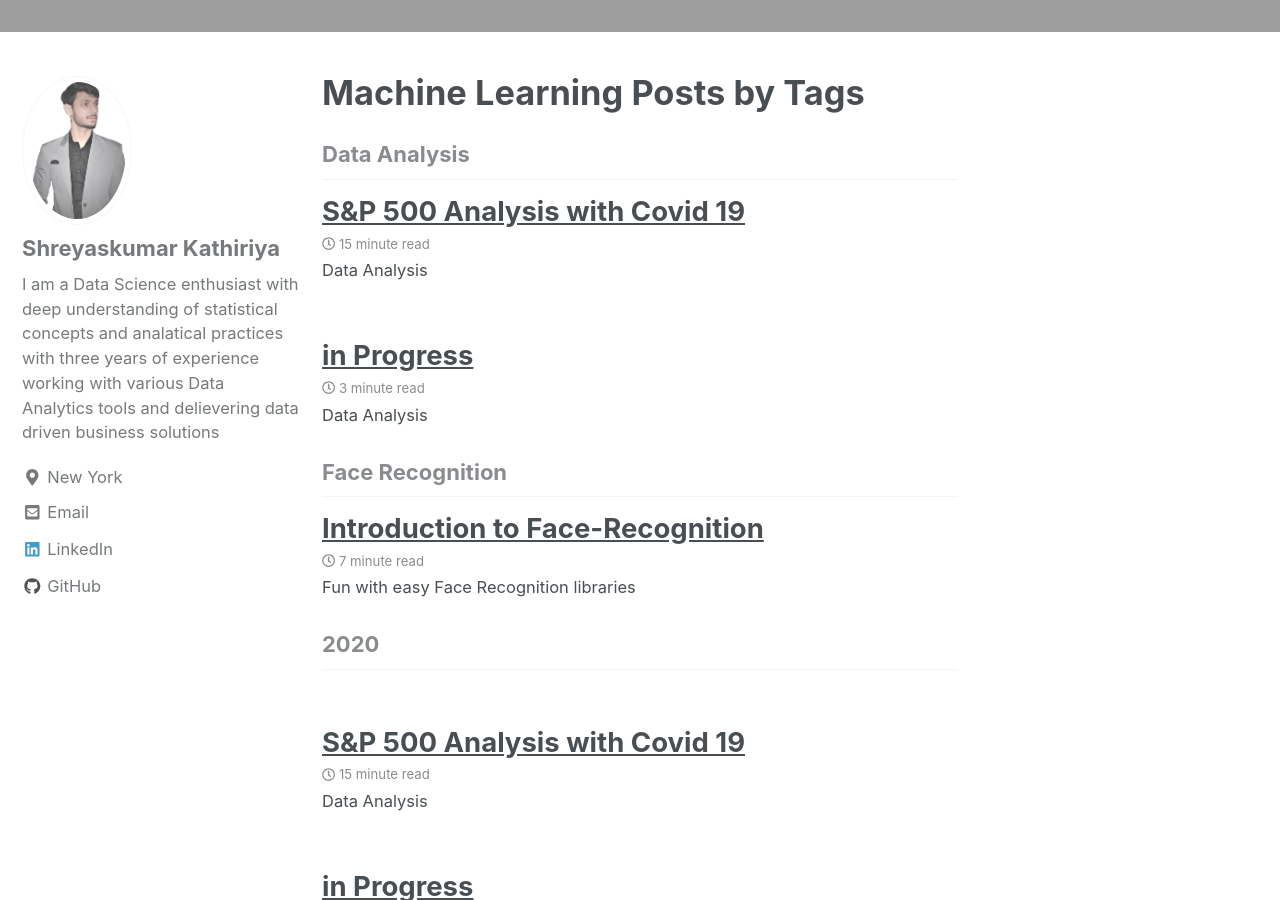
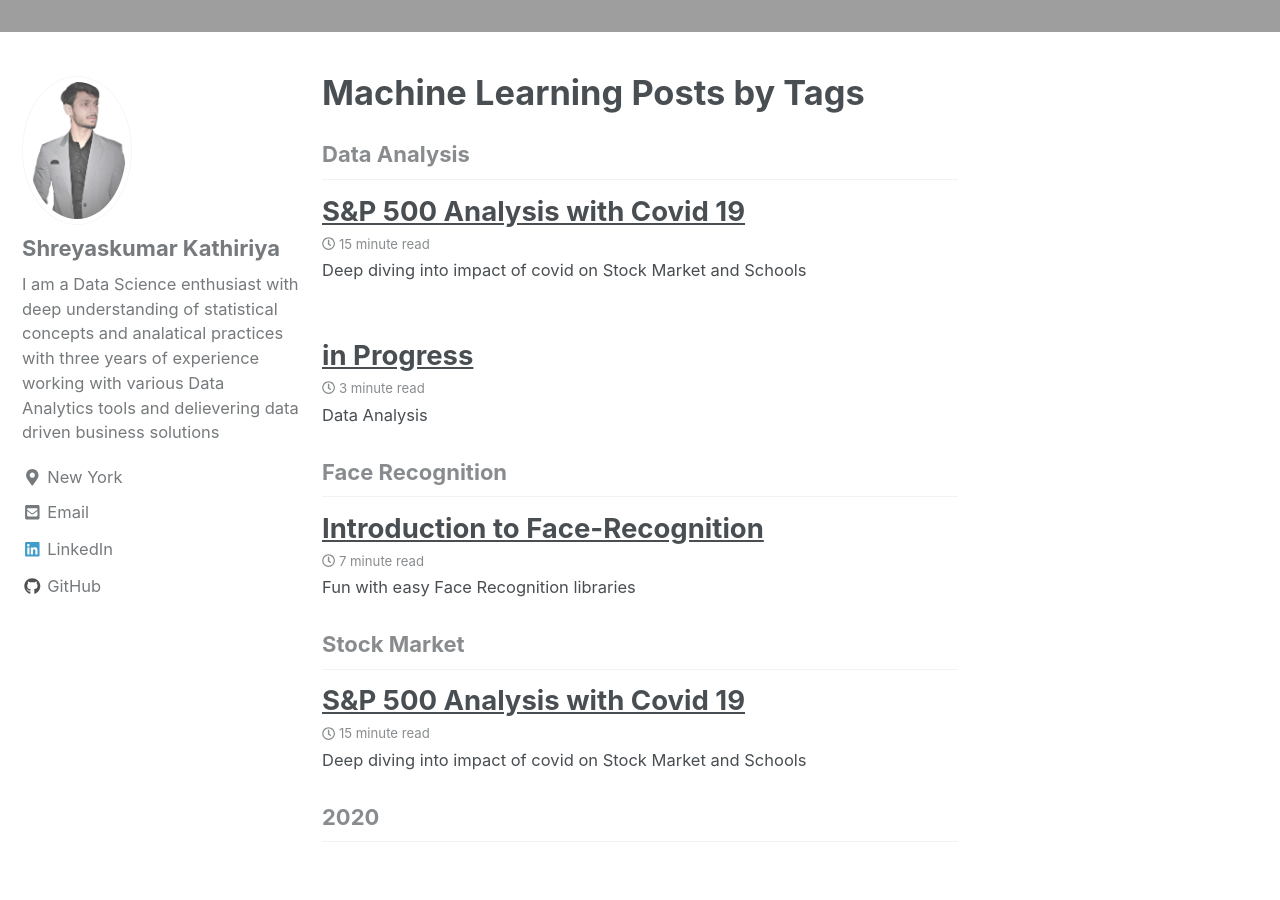
Before and after one commit to Shreyash1811/Shreyash1811.github.io, a Jekyll site: the page built from _pages/machinelearning.md, in a window 1280 px wide and 900 px high, scrolled down 1028 px. Built offline with Jekyll 4.4.1, drawn with Linux system fonts in a browser that asks for light colours; nearby versions of some CDN libraries; some of the changed text lies outside the part shown.

Commit message:
put header

```diff
--- a/_posts/2020-05-16-Stocks_covid19.md
+++ b/_posts/2020-05-16-Stocks_covid19.md
@@ -1,10 +1,10 @@
 ---
 title: "S&P 500 Analysis with Covid 19"
 date: 2020-05-17
-tags: [Data Analysis]
+tags: [Data Analysis, Stock Market]
 header:
-  image: "/images/titanic_analysis/percept.jpg"
-excerpt: "Data Analysis"
+  image: "/images/stocks_covid/covid_header.jpg"
+excerpt: "Deep diving into impact of covid on Stock Market and Schools"
 mathjax: "true"
 ---
 # Impact on S&P 500 companies with Covid 19:
```
Also changed, not shown: images/stocks_covid/covid_header.jpg (added).
